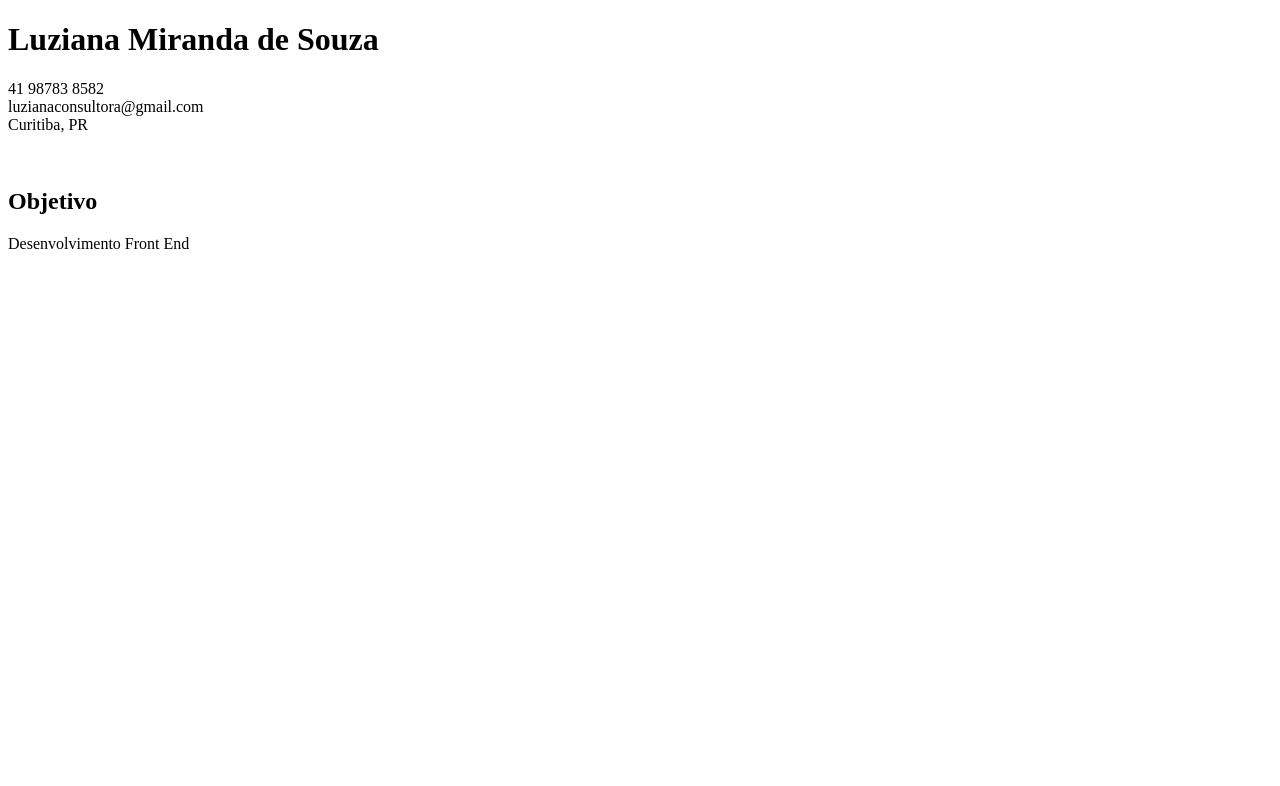
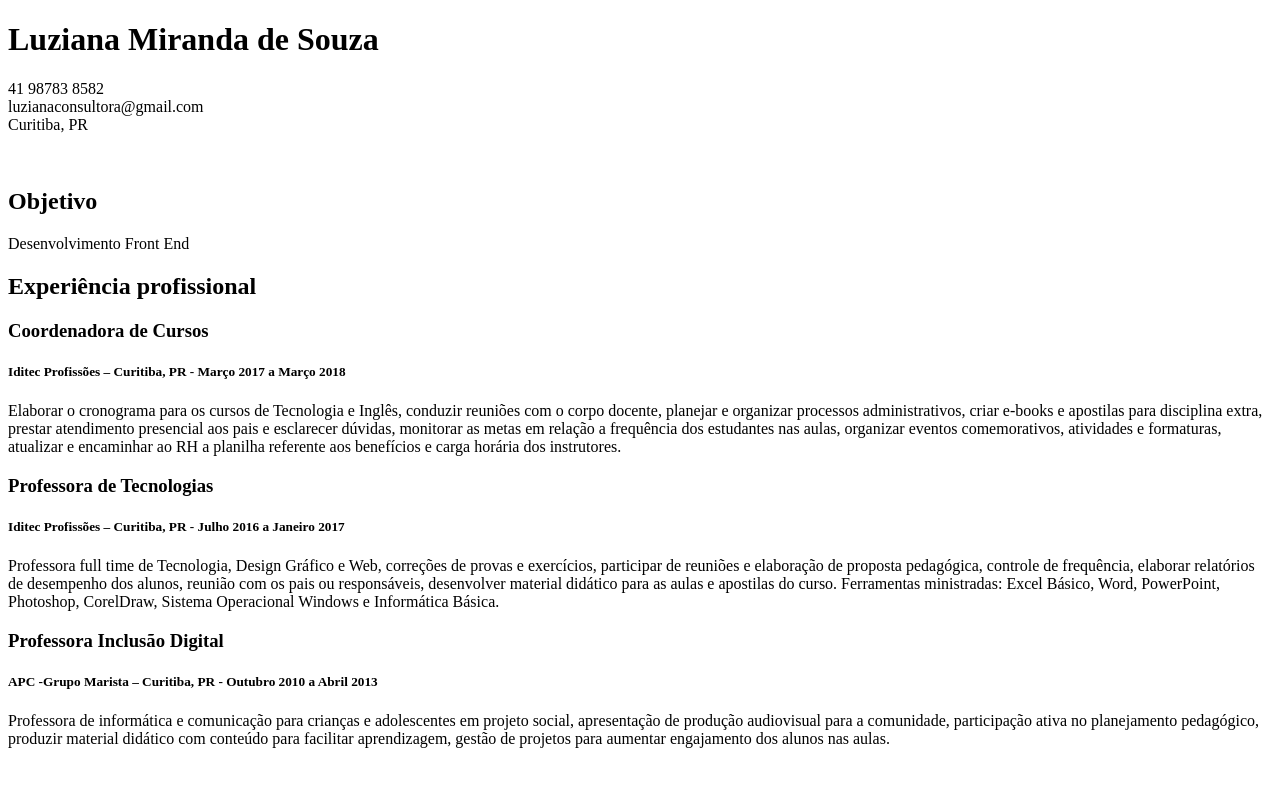
Before and after one commit to Mluziana/cv-luziana, a plain HTML site: page index.html in a window 1280 px wide. Drawn offline with Linux system fonts and the light colour scheme.

Commit message:
Update index.html

```diff
--- a/index.html
+++ b/index.html
@@ -10,8 +10,17 @@
     <p> 41 98783 8582 <br>luzianaconsultora@gmail.com<br>Curitiba, PR</p><br>
     <h2>Objetivo</h2>
     <p>Desenvolvimento Front End</p>
+<h2>Experiência profissional</h2>
+<h3>Coordenadora de Cursos</h3>
+<h5>Iditec Profissões – Curitiba, PR - Março 2017 a Março 2018</h5>
+<p>Elaborar o cronograma para os cursos de Tecnologia e Inglês, conduzir reuniões com o corpo docente, planejar e organizar processos administrativos, criar e-books e apostilas para disciplina extra, prestar atendimento presencial aos pais e esclarecer dúvidas, monitorar as metas em relação a frequência dos estudantes nas aulas, organizar eventos comemorativos, atividades e formaturas, atualizar e encaminhar ao RH a planilha referente aos benefícios e carga horária dos instrutores.</p>
 
+<h3>Professora de Tecnologias</h3>
+<h5>Iditec Profissões – Curitiba, PR - Julho 2016 a Janeiro 2017</h5>
+<p>Professora full time de Tecnologia, Design Gráfico e Web, correções de provas e exercícios, participar de reuniões e elaboração de proposta pedagógica, controle de frequência, elaborar relatórios de desempenho dos alunos, reunião com os pais ou responsáveis, desenvolver material didático para as aulas e apostilas do curso. Ferramentas ministradas: Excel Básico, Word, PowerPoint, Photoshop, CorelDraw, Sistema Operacional Windows e Informática Básica.</p>
 
-
+<h3>Professora Inclusão Digital</h3>
+<h5>APC -Grupo Marista – Curitiba, PR - Outubro 2010 a Abril 2013 </h5>
+<p>Professora de informática e comunicação para crianças e adolescentes em projeto social, apresentação de produção audiovisual para a comunidade, participação ativa no planejamento pedagógico, produzir material didático com conteúdo para facilitar aprendizagem, gestão de projetos para aumentar engajamento dos alunos nas aulas.</p>
 </body>
 </html>
```
